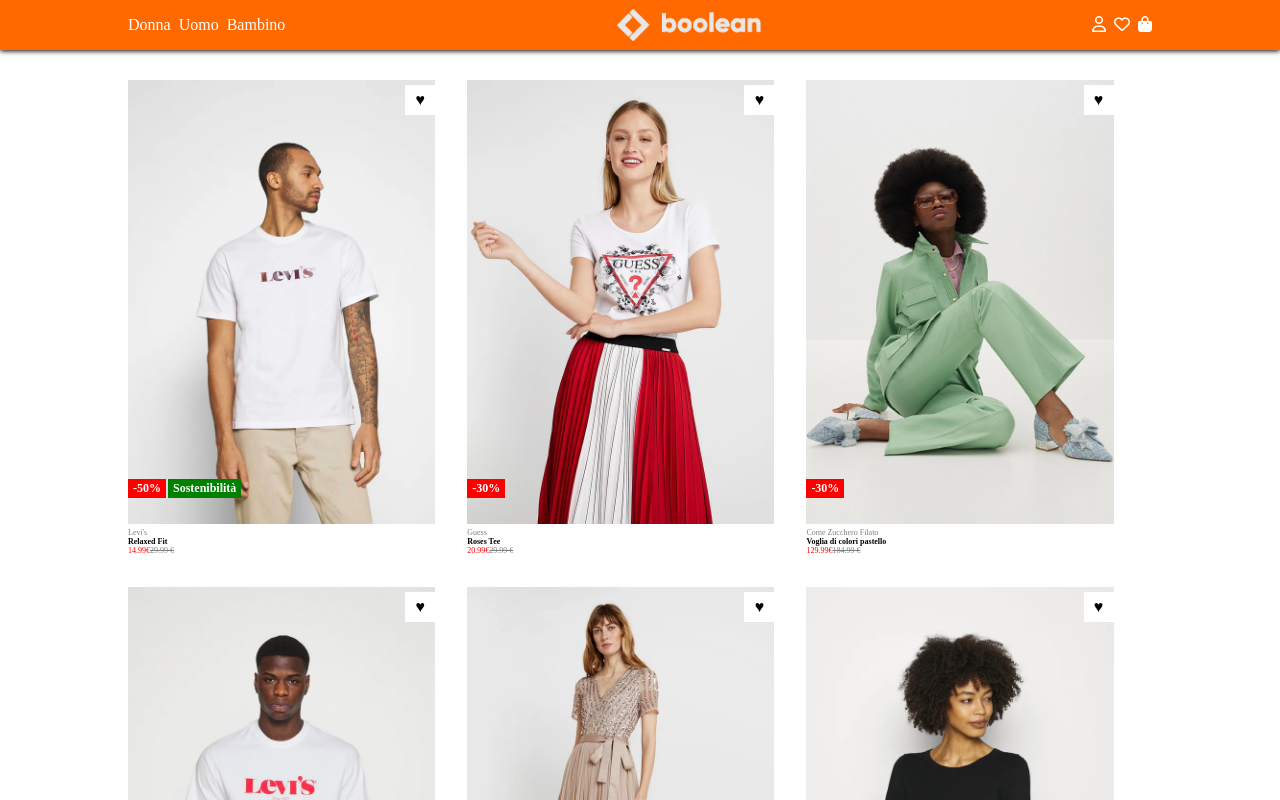
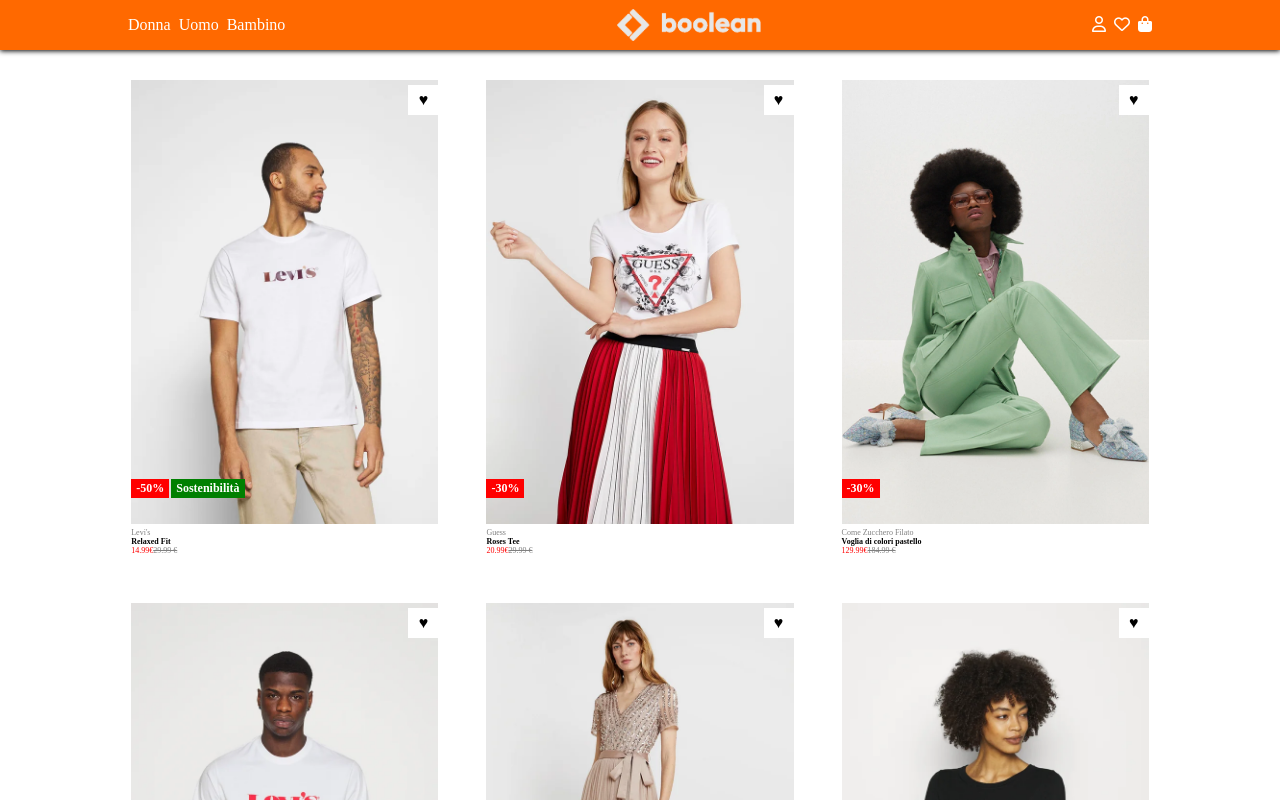
Before and after one commit to Seko461/vite-boolando, a Vue app: page / in a window 1280 px wide. Shown: the top 800 px of the page. Built offline with nearby package versions, Linux system fonts and the light colour scheme; data requests are answered from the project's data file.

Commit message:
some style bugs fixed

```diff
--- a/src/assets/scss/partials/_main.scss
+++ b/src/assets/scss/partials/_main.scss
@@ -9,17 +9,18 @@
     width: 80vw;
     /* height: 800px; */
     padding-top: 80px;
-    /* border: 1px solid black; */
+    // border: 1px solid black;
     display: flex;
     flex-direction: column;
 }
 
 .row {
     width: 100%;
+
     /* height: 400px; */
     display: flex;
     justify-content: space-between;
-    /* border: 1px solid black; */
+    // border: 1px solid black;
     margin-bottom: 40px;
     flex-wrap: wrap;
 }
@@ -27,7 +28,10 @@
 .row>div {
     display: flex;
     flex-wrap: wrap;
-    gap: 2rem;
+    gap: 3rem;
+    // border: 1px solid black;
+    width: 100%;
+    justify-content: center;
 }
 
 .card {
--- a/src/assets/scss/partials/_modal.scss
+++ b/src/assets/scss/partials/_modal.scss
@@ -17,7 +17,7 @@
         left: 50%;
         transform: translate(-50%, -50%);
         background-color: rgb(255, 255, 255);
-        width: 80%;
+        width: 60%;
         height: 80%;
 
 
@@ -53,7 +53,7 @@
 
             .left {
                 .product-images {
-                    // border: 1px solid black;
+                    border: 1px solid black;
                     width: 80%;
                     text-align: center;
                     display: flex;
@@ -68,7 +68,7 @@
 
                         >.buttons {
                             display: flex;
-                            gap: 18rem;
+                            gap: 19.2rem;
                             transform: translateY(-16rem);
 
 
```
